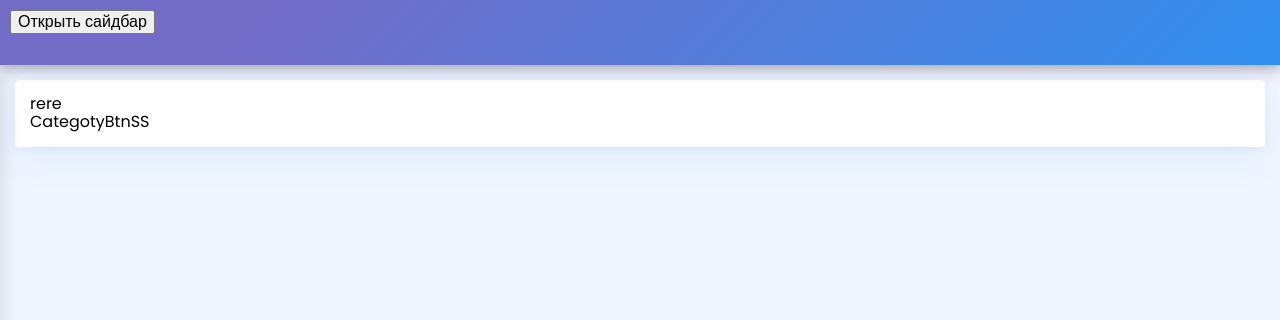
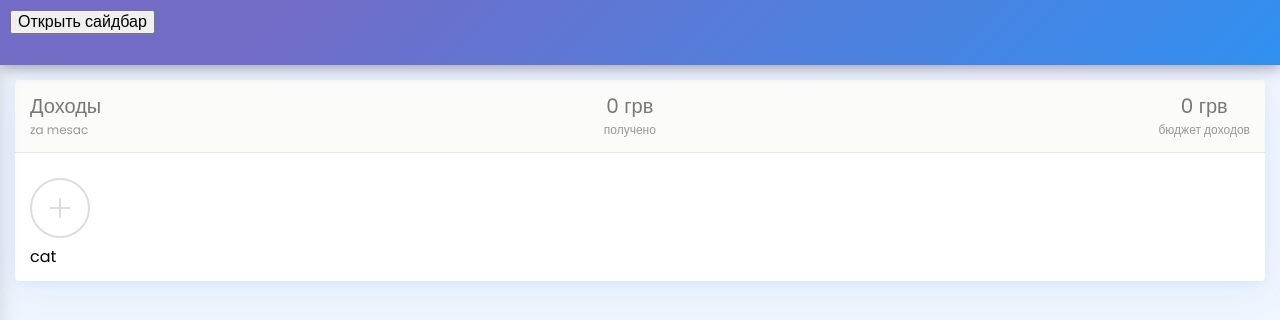
Before and after one commit to jerryk1925/admin, a React (Create React App) app: page /main/wallet in a window 1280 px wide. Shown: the top 320 px of the page. Built offline with nearby package versions, Linux system fonts and the light colour scheme.

Commit message:
useClickOutside.tsx

```diff
--- /dev/null
+++ b/src/components/popup/index.tsx
@@ -0,0 +1,17 @@
+import React from 'react';
+import { isPortable } from '../../lib/userAgent';
+import { PopupViewDesktop } from './view-desktop';
+import { PopupViewPortable } from './view-portable';
+
+interface PopupProps {
+  open: boolean;
+  onClose: () => void;
+}
+
+export const Popup: React.FC<PopupProps> = props => {
+  console.log(props);
+  if (isPortable()) {
+    return <PopupViewPortable {...props} />;
+  }
+  return <PopupViewDesktop {...props} />;
+};
--- /dev/null
+++ b/src/components/popup/view-desktop/index.tsx
@@ -0,0 +1,18 @@
+import React, { useRef } from 'react';
+import { useClickOutside } from '../../../hooks/useClickOutside';
+import { PopupWrapper, Popup } from './popup-desktop';
+
+interface Popup {
+  onClose?: () => void;
+}
+
+export const PopupViewDesktop: React.FC<Popup> = ({ onClose }) => {
+  const ref = useRef<HTMLDivElement | null>(null);
+  useClickOutside(ref, onClose);
+
+  return (
+    <PopupWrapper>
+      <Popup ref={ref}>div</Popup>
+    </PopupWrapper>
+  );
+};
--- /dev/null
+++ b/src/components/popup/view-desktop/popup-desktop.ts
@@ -0,0 +1,25 @@
+import styled from '@emotion/styled';
+
+export const PopupWrapper = styled('div')`
+  position: fixed;
+  top: 0;
+  right: 0;
+  bottom: 0;
+  left: 0;
+  z-index: 1050;
+  outline: 0;
+  background: rgba(0, 0, 0, 0.5);
+  overflow-x: hidden;
+  overflow-y: auto;
+  padding: 150px;
+`;
+
+export const Popup = styled('div')`
+  margin: auto;
+  background: white;
+  box-shadow: 0 10px 40px 0 rgba(18, 106, 211, 0.07),
+    0 2px 9px 0 rgba(18, 106, 211, 0.06);
+  width: 400px;
+  border-radius: 4px;
+  padding: 15px;
+`;
--- /dev/null
+++ b/src/components/popup/view-portable/index.tsx
@@ -0,0 +1,3 @@
+import React from 'react';
+
+export const PopupViewPortable: React.FC = () => <div>Portable</div>;
--- /dev/null
+++ b/src/hooks/useClickOutside.tsx
@@ -0,0 +1,17 @@
+import React, { useEffect } from 'react';
+
+export const useClickOutside = (ref: any, callback: any) => {
+  const handleClick = (e: Event) => {
+    if (ref.current && !ref.current.contains(e.target)) {
+      callback();
+    }
+  };
+
+  useEffect(() => {
+    document.addEventListener('click', handleClick);
+
+    return () => {
+      document.removeEventListener('click', handleClick);
+    };
+  });
+};
--- /dev/null
+++ b/src/lib/userAgent.ts
@@ -0,0 +1,11 @@
+export const getMobileOperatingSystem = () => {
+  const userAgent =
+    navigator.userAgent.toLowerCase() || navigator.vendor.toLowerCase();
+  if (/mobi/i.test(userAgent)) {
+    return 'portable';
+  }
+  return 'desktop';
+};
+
+export const isPortable: () => boolean = () =>
+  getMobileOperatingSystem() === 'portable';
--- a/src/pages/wallet/components/category-btn/category-btn.tsx
+++ /dev/null
@@ -1,3 +0,0 @@
-import React from 'react';
-
-export const CategoryBtn: React.FC = () => <div>Category</div>;
--- /dev/null
+++ b/src/pages/wallet/components/category-item/category-item-styled.ts
@@ -0,0 +1,41 @@
+import styled from '@emotion/styled';
+
+export const CategoryAdd = styled('div')`
+  position: relative;
+  margin: 10px 0;
+  width: 60px;
+  height: 60px;
+  overflow: hidden;
+  border-radius: 50%;
+  background-color: transparent;
+  border: 2px solid #dedcdc;
+  cursor: pointer;
+
+  &:hover {
+    border-color: #b6b3b3;
+    background-color: #d6d6d6;
+    &:before,
+    &:after {
+      background-color: #b6b3b3;
+    }
+  }
+
+  &:before,
+  &:after {
+    position: absolute;
+    top: 50%;
+    left: 50%;
+    transform: translate(-50%, -50%);
+    background: #dedcdc;
+    content: '';
+  }
+  &:before {
+    width: 20px;
+    height: 2px;
+  }
+
+  &:after {
+    width: 2px;
+    height: 20px;
+  }
+`;
--- /dev/null
+++ b/src/pages/wallet/components/category-item/category-item.tsx
@@ -0,0 +1,30 @@
+import React, { useState } from 'react';
+import { Popup } from '../../../../components/popup';
+import { CategoryAdd } from './category-item-styled';
+
+interface CategoryItenProps {
+  id?: number;
+  name?: string;
+  add?: boolean;
+}
+
+export const CategoryItem: React.FC<CategoryItenProps> = ({
+  id,
+  name,
+  add
+}) => {
+  const [open, setOpen] = useState<boolean>(false);
+  const closePopup = (): void => {
+    console.log('wqe')
+    setOpen(false);
+  }
+  if (add) {
+    return (
+      <>
+        <CategoryAdd onClick={(): void => setOpen(true)}></CategoryAdd>
+        {!open || <Popup open={open} onClose={closePopup} />}
+      </>
+    );
+  }
+  return <div>cat</div>;
+};
--- a/src/pages/wallet/components/income/income-styled.ts
+++ b/src/pages/wallet/components/income/income-styled.ts
@@ -1,13 +1,43 @@
 import styled from '@emotion/styled';
+
+interface Text {
+  textRight?: boolean;
+}
 
 export const IncomeWrapper = styled('div')`
   box-shadow: 0 10px 40px 0 rgba(18, 106, 211, 0.07),
     0 2px 9px 0 rgba(18, 106, 211, 0.06);
   background: white;
-  padding: 15px;
   border-radius: 4px;
 `;
 
-export const IncomeHeader = styled('div')``;
+export const IncomeHeader = styled('div')`
+  padding: 15px;
+  font-weight: 400;
+  font-size: 20px;
+  border-bottom: 1px solid #e8e7e7;
+  background-color: rgba(244, 244, 241, 0.4);
+  display: flex;
+  align-items: center;
+  justify-content: space-between;
+`;
 
-export const IncomeBody = styled('div')``;
+export const IncomeBody = styled('div')`
+  padding: 15px;
+`;
+
+export const TextWrapper = styled('div')<Text>`
+  text-align: ${props => (props.textRight ? 'center' : 'left')};
+`;
+export const Title = styled('span')`
+  display: block;
+  color: #797878;
+`;
+
+export const Description = styled('span')`
+  display: block;
+  margin-top: 5px;
+  text-transform: lowercase;
+  font-size: 12px;
+  color: #9a9898;
+`;
--- a/src/pages/wallet/components/income/index.tsx
+++ b/src/pages/wallet/components/income/index.tsx
@@ -1,13 +1,36 @@
 import React from 'react';
-import { CategoryBtn } from '../category-btn/category-btn';
+import { CategoryItem } from '../category-item/category-item';
 
-import { IncomeWrapper, IncomeBody, IncomeHeader } from './income-styled';
+import {
+  IncomeWrapper,
+  IncomeBody,
+  IncomeHeader,
+  Title,
+  Description,
+  TextWrapper
+} from './income-styled';
 
 export const Income: React.FC = () => {
   return (
     <IncomeWrapper>
-      <IncomeHeader>rere</IncomeHeader>
-      <IncomeBody>CategotyBtnSS</IncomeBody>
+      <IncomeHeader>
+        <TextWrapper>
+          <Title>Доходы</Title>
+          <Description>za mesac</Description>
+        </TextWrapper>
+        <TextWrapper textRight>
+          <Title>0 грв</Title>
+          <Description>получено</Description>
+        </TextWrapper>
+        <TextWrapper textRight>
+          <Title>0 грв</Title>
+          <Description>бюджет доходов</Description>
+        </TextWrapper>
+      </IncomeHeader>
+      <IncomeBody>
+        <CategoryItem add />
+        <CategoryItem />
+      </IncomeBody>
     </IncomeWrapper>
   );
 };
```
